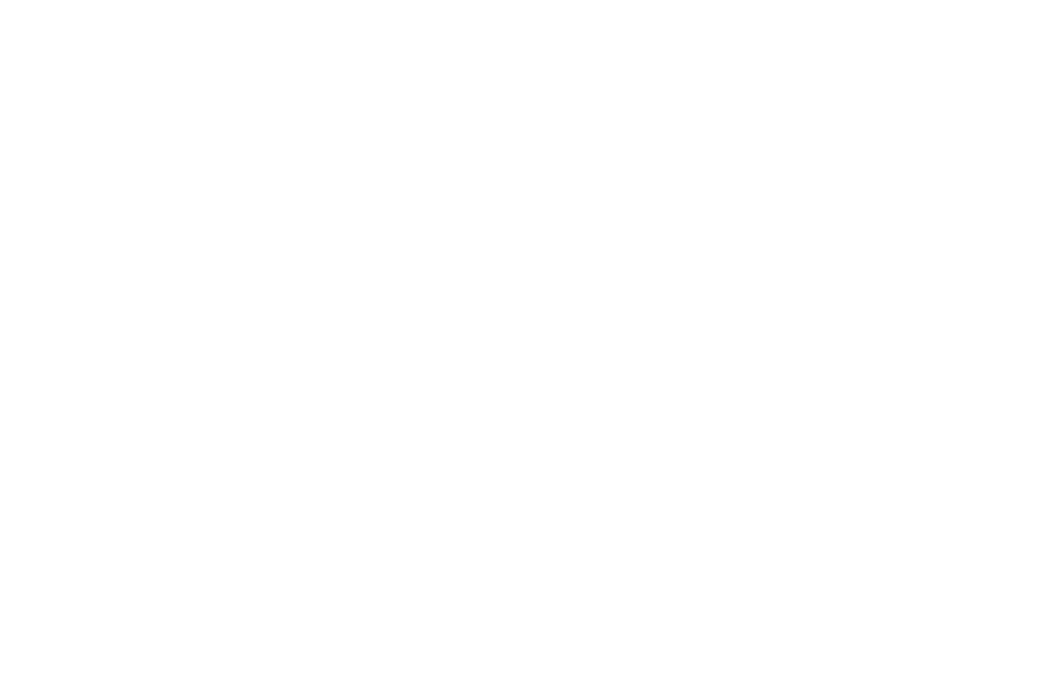
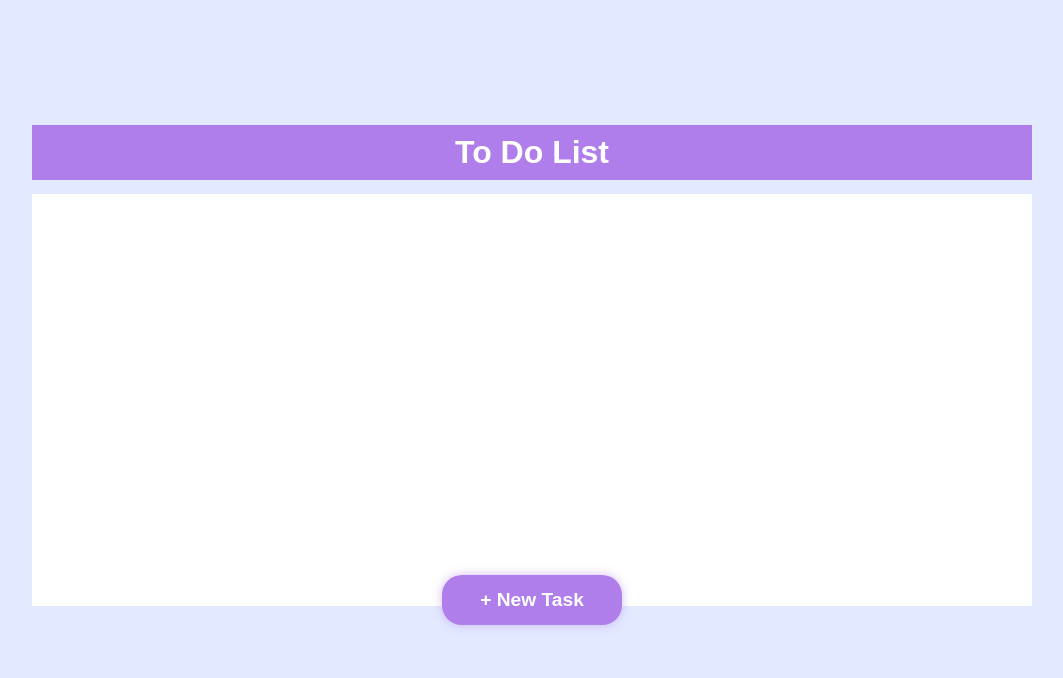
Before and after one commit to sobhan-gh30/ToDo-List, a plain HTML site: page index.html in a window 1280 px wide. Shown: the whole page, without its empty margins (108-1171 px from the left). Drawn offline with Linux system fonts and the light colour scheme.

Commit message:
feat : coding html and styling with css

```diff
--- a/index.html
+++ b/index.html
@@ -5,11 +5,23 @@
     <meta name="viewport"
           content="width=device-width, user-scalable=no, initial-scale=1.0, maximum-scale=1.0, minimum-scale=1.0">
     <meta http-equiv="X-UA-Compatible" content="ie=edge">
-    <title>Document</title>
+    <title>Sobhan | To Do list</title>
     <link rel="stylesheet" href="style.css">
 </head>
 <body>
 
+<div class="container">
+    <div class="inner header">
+        <h1>To Do List</h1>
+    </div>
+    <div class="inner list">
+        <ul class="Todo">
+        </ul>
+    </div>
+    <div class="btn-container">
+        <div id="new-task-btn">+ New Task</div>
+    </div>
+</div>
 
 <script src="app.js"></script>
 </body>
--- a/style.css
+++ b/style.css
@@ -0,0 +1,101 @@
+*{
+    margin: 0;
+    padding: 0;
+    box-sizing: border-box;
+}
+
+body{
+    display: flex;
+    justify-content: center;
+    align-items: center;
+    width: 100%;
+    height: 100vh;
+    background-color: #E3E9FF;
+    font-family: Arial;
+}
+
+.container{
+    width: 1000px;
+    height: 550px;
+    display: flex;
+    justify-content: space-between;
+    flex-direction: column;
+}
+
+.container .header{
+    width: 100%;
+    height: 10%;
+    background-color: #AF7EEB;
+    color: #FFFFFF;
+    display: flex;
+    justify-content: center;
+    align-items: center;
+}
+
+.container .list{
+    width: 100%;
+    height: 75%;
+    background-color: #FFFFFF;
+    padding: 50px;
+}
+
+.container .list li{
+    display: flex;
+    justify-content: space-between;
+    align-items: center;
+    padding: 10px;
+    list-style-type: none;
+}
+
+.container .list li svg{
+    cursor: pointer;
+}
+
+
+.container .btn-container{
+    text-align: center;
+    width: 100%;
+    height: 10%;
+    display: flex;
+    justify-content: center;
+}
+
+.container .btn-container #new-task-btn{
+    width: 18%;
+    height: 50px;
+    background-color: #AF7EEB;
+    font-size: 1.2rem;
+    font-weight: bolder;
+    color: #FFFFFF;
+    border: none;
+    outline: none;
+    border-radius: 20px;
+    box-shadow: 0 0 10px rgba(175, 126, 235, 0.5);
+    transition: 300ms;
+    cursor: pointer;
+    display: flex;
+    align-items: center;
+    justify-content: center;
+    transform: translateY(-45px);
+}
+
+.container .btn-container #new-task-btn:hover{
+    background-color: #9d71d3;
+}
+
+
+
+input{
+    height: 70%;
+    padding: 10px 15px;
+    background-color: #835caf;
+    border: none;
+    outline: none;
+    border-radius: 100px;
+    color: #FFFFFF;
+    font-size: 1rem;
+}
+
+input:not(.time){
+    width: 250px;
+}
```
